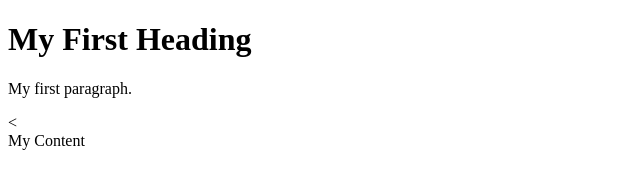
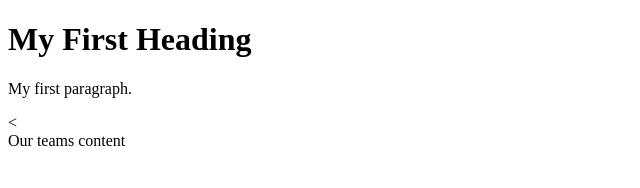
Before and after one commit to jimmy72/test, a plain HTML site: page index.html in a window 1280 px wide. Shown: the full height of the page, 0-640 px from the left. Drawn offline with Linux system fonts and the light colour scheme.

Commit message:
Update index.html

```diff
--- a/index.html
+++ b/index.html
@@ -8,7 +8,7 @@
 
  <module-one>
 	<<div>
-		My Content
+		Our teams content
 	</div>
 </module-one>
 
```
